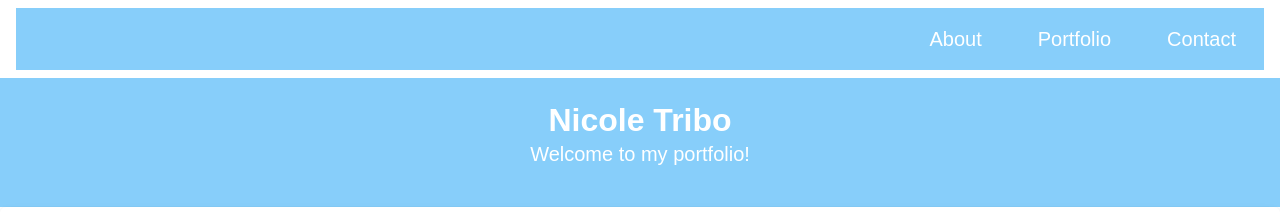
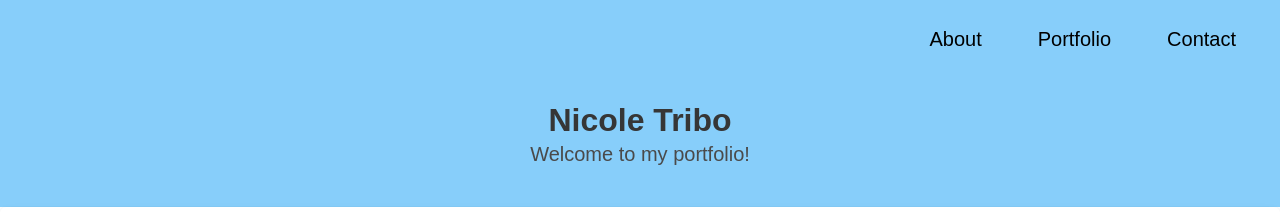
Before and after one commit to nicoletribo/HW20-React-Portfolio-nlt, a React (Create React App) app in the folder nicole-tribo-portfolio/: page / in a window 1280 px wide. Shown: the top 217 px of the page. Built offline with nearby package versions, Linux system fonts and the light colour scheme.

Commit message:
changed the text color to black

```diff
--- a/nicole-tribo-portfolio/src/components/Navbar/index.js
+++ b/nicole-tribo-portfolio/src/components/Navbar/index.js
@@ -12,7 +12,7 @@ function Navbar() {
         <div className="navbar-item">
           <NavLink
             to="/"
-            style={{ color: 'white' }}
+            style={{ color: 'black' }}
             className= {
             window.location.pathname === "/" || window.location.pathname === "/about"
               ? "nav-link active"
@@ -25,7 +25,7 @@ function Navbar() {
         <div className="navbar-item">
         <NavLink
             to="/portfolio"
-            style={{ color: 'white' }}
+            style={{ color: 'black' }}
             className={window.location.pathname === "/portfolio" ? "nav-link active" : "nav-link"}>
           Portfolio
           </NavLink>
@@ -33,7 +33,7 @@ function Navbar() {
         <div className="navbar-item">
         <NavLink
             to="/contact"
-            style={{ color: 'white' }}
+            style={{ color: 'black' }}
             className={window.location.pathname === "/contact" ? "nav-link active" : "nav-link"}>
         Contact
         </NavLink>
@@ -44,10 +44,10 @@ function Navbar() {
     <section id="navbarBasicExample" className="hero is-small">
       <div className="hero-body">
         <div className="container has-text-centered">
-          <p className="title has-text-white">
+          <p className="title">
             Nicole Tribo
             </p>
-            <p className="subtitle has-text-white">
+            <p className="subtitle">
               Welcome to my portfolio!
             </p>
         </div>
--- a/nicole-tribo-portfolio/src/components/Navbar/style.css
+++ b/nicole-tribo-portfolio/src/components/Navbar/style.css
@@ -1,3 +1,6 @@
+.navbar {
+  background-color: lightskyblue;
+}
 #navbarBasicExample {
   background-color: lightskyblue;
   top: 30;
```
